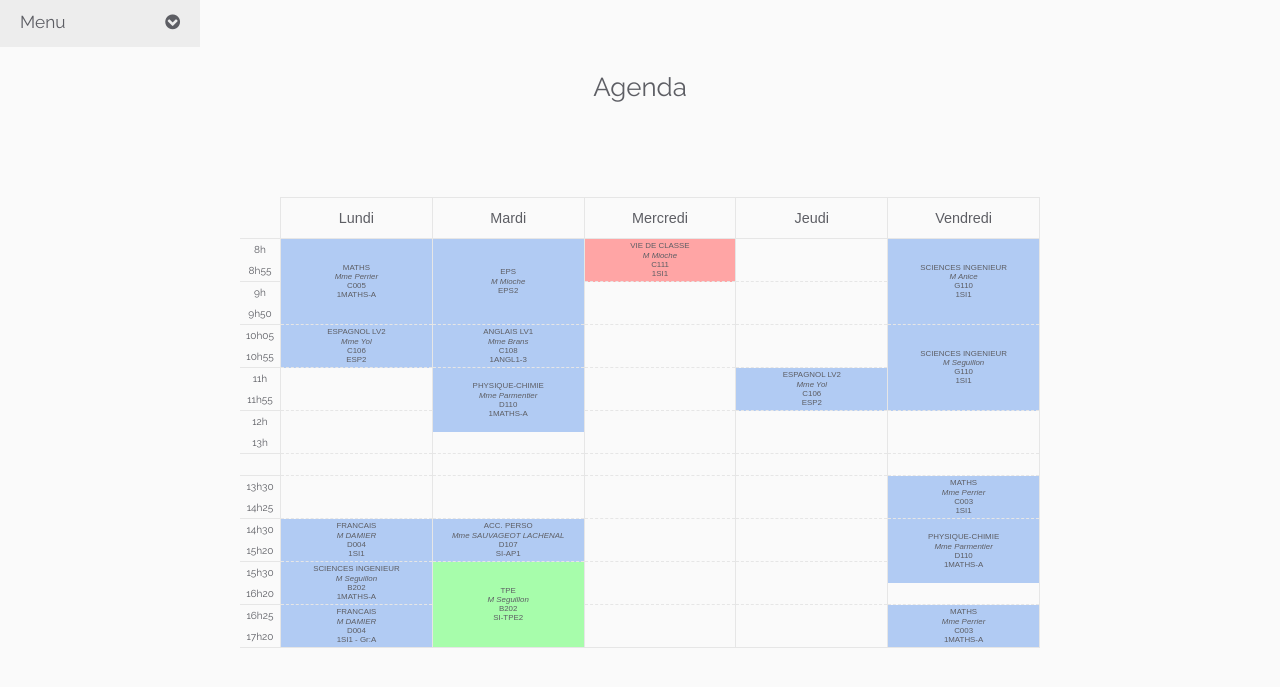
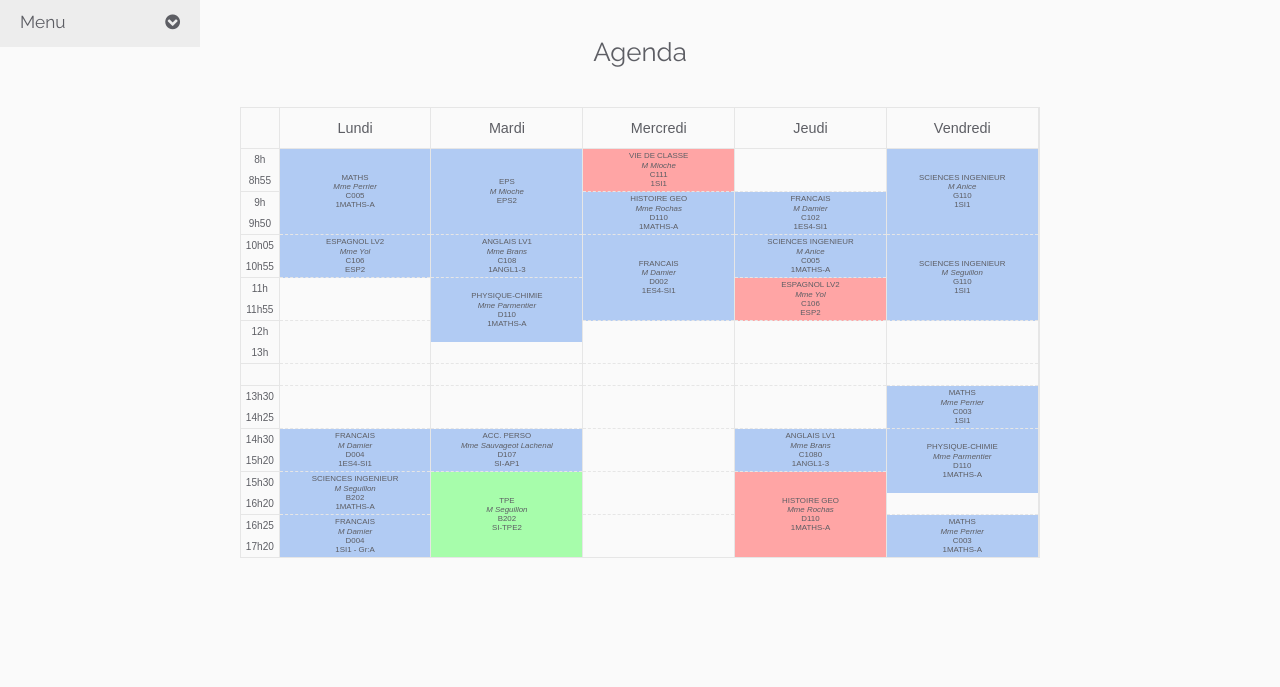
Before and after one commit to LaBrush/Maquette_Agenda, a plain HTML site: page index.html in a window 1280 px wide. Shown: the part 53-740 px from the top of the page. Drawn offline with Linux system fonts and the light colour scheme.

Commit message:
Finish the scheduler

```diff
--- a/index.html
+++ b/index.html
@@ -52,77 +52,17 @@
 		</article>
 
 		<article class="article">
-			<table class="hour">
-				<tr>
-					<th></th>
-				</tr>
-				<tr>
-					<td>8h</td>
-				</tr>
-				<tr>
-					<td class="bordered">8h55</td>
-				</tr>
-				<tr>
-					<td>9h</td>
-				</tr>
-				<tr>
-					<td class="bordered">9h50</td>
-				</tr>
-				<tr>
-					<td>10h05</td>
-				</tr>
-				<tr>
-					<td class="bordered">10h55</td>
-				</tr>
-				<tr>
-					<td>11h</td>
-				</tr>
-				<tr>
-					<td class="bordered">11h55</td>
-				</tr>
-				<tr>
-					<td>12h</td>
-				</tr>
-				<tr>
-					<td class="bordered">13h</td>
-				</tr>
-				<tr>
-					<td class="bordered"></td>
-				</tr>
-				<tr>
-					<td>13h30</td>
-				</tr>
-				<tr>
-					<td class="bordered">14h25</td>
-				</tr>
-				<tr>
-					<td>14h30</td>
-				</tr>
-				<tr>
-					<td class="bordered">15h20</td>
-				</tr>
-				<tr>
-					<td>15h30</td>
-				</tr>
-				<tr>
-					<td class="bordered">16h20</td>
-				</tr>
-				<tr>
-					<td>16h25</td>
-				</tr>
-				<tr>
-					<td class="bordered last">17h20</td>
-				</tr>
-			</table>
 			<table class="edt">
 				<tr>
+					<td class="hour bottom-solid"></td>
 					<th>Lundi</th>
 					<th>Mardi</th>
 					<th>Mercredi</th>
 					<th>Jeudi</th>
 					<th>Vendredi</th>
 				</tr>
-				<tr>
+				<tr id="8h">
+					<td class="hour">8h</td>
 					<td rowspan="4" class="cour">
 						<span class="info-cours">MATHS</span>
 						<span class="info-cours"><em>Mme Perrier</em></span>
@@ -149,18 +89,30 @@
 						<span class="info-cours">1SI1</span>
 					</td>
 				</tr>
-				<tr class="bottom-dashed">
+				<tr id="8h30" class="bottom-dashed">
+					<td class="hour bottom-solid">8h55</td>
 					<td></td>
 				</tr>
-				<tr>
-					<td></td>
-					<td></td>
+				<tr id="9h">
+					<td class="hour">9h</td>
+					<td rowspan="2" class="cour">
+						<span class="info-cours">HISTOIRE GEO</span>
+						<span class="info-cours"><em>Mme Rochas</em></span>
+						<span class="info-cours">D110</span>
+						<span class="info-cours">1MATHS-A</span>
+					</td>
+					<td rowspan="2" class="cour">
+						<span class="info-cours">FRANCAIS</span>
+						<span class="info-cours"><em>M Damier</em></span>
+						<span class="info-cours">C102</span>
+						<span class="info-cours">1ES4-SI1</span>
+					</td>
 				</tr>
-				<tr class="bottom-dashed">
-					<td></td>
-					<td></td>
+				<tr id="9h30" class="bottom-dashed">
+					<td class="hour bottom-solid">9h50</td>
 				</tr>
-				<tr>
+				<tr id="10h">
+					<td class="hour">10h05</td>
 					<td rowspan="2" class="cour">
 						<span class="info-cours">ESPAGNOL LV2</span>
 						<span class="info-cours"><em>Mme Yol</em></span>
@@ -173,8 +125,18 @@
 						<span class="info-cours">C108</span>
 						<span class="info-cours">1ANGL1-3</span>
 					</td>
-					<td></td>
-					<td></td>
+					<td rowspan="4" class="cour">
+						<span class="info-cours">FRANCAIS</span>
+						<span class="info-cours"><em>M Damier</em></span>
+						<span class="info-cours">D002</span>
+						<span class="info-cours">1ES4-SI1</span>
+					</td>
+					<td rowspan="2" class="cour">
+						<span class="info-cours">SCIENCES INGENIEUR</span>
+						<span class="info-cours"><em>M Anice</em></span>
+						<span class="info-cours">C005</span>
+						<span class="info-cours">1MATHS-A</span>
+					</td>
 					<td rowspan="4" class="cour">
 						<span class="info-cours">SCIENCES INGENIEUR</span>
 						<span class="info-cours"><em>M Seguillon</em></span>
@@ -182,11 +144,11 @@
 						<span class="info-cours">1SI1</span>
 					</td>
 				</tr>
-				<tr class="bottom-dashed">
-					<td></td>
-					<td></td>
+				<tr id="10h30" class="bottom-dashed">
+					<td class="hour bottom-solid">10h55</td>
 				</tr>
-				<tr>
+				<tr id="11h">
+					<td class="hour">11h</td>
 					<td></td>
 					<td rowspan="3" class="cour">
 						<span class="info-cours">PHYSIQUE-CHIMIE</span>
@@ -194,38 +156,41 @@
 						<span class="info-cours">D110</span>
 						<span class="info-cours">1MATHS-A</span>
 					</td>
-					<td></td>
-					<td rowspan="2" class="cour">
+					<td rowspan="2" class="cour-annule">
 						<span class="info-cours">ESPAGNOL LV2</span>
 						<span class="info-cours"><em>Mme Yol</em></span>
 						<span class="info-cours">C106</span>
 						<span class="info-cours">ESP2</span>
 				</tr>
-				<tr class="bottom-dashed">
-					<td></td>
+				<tr id="11h30" class="bottom-dashed">
+					<td class="hour bottom-solid">11h55</td>
 					<td></td>
 				</tr>
-				<tr>
+				<tr id="12h">
+					<td class="hour">12h</td>
 					<td></td>
 					<td></td>
 					<td></td>
 					<td></td>
 				</tr>
-				<tr class="bottom-dashed">
+				<tr id="12h30" class="bottom-dashed">
+					<td class="hour bottom-solid">13h</td>
 					<td></td>
 					<td></td>
 					<td></td>
 					<td></td>
 					<td></td>
 				</tr>
-				<tr class="bottom-dashed">
+				<tr id="13h" class="bottom-dashed">
+					<td class="bottom-solid"></td>
 					<td></td>
 					<td></td>
 					<td></td>
 					<td></td>
 					<td></td>
 				</tr>
-				<tr>
+				<tr id="13h30">
+					<td class="hour">13h30</td>
 					<td></td>
 					<td></td>
 					<td></td>
@@ -237,27 +202,34 @@
 						<span class="info-cours">1SI1</span>
 					</td>
 				</tr>
-				<tr class="bottom-dashed">
+				<tr id="14h" class="bottom-dashed">
+					<td class="hour bottom-solid">14h25</td>
 					<td></td>
 					<td></td>
 					<td></td>
 					<td></td>
 				</tr>
-				<tr>
+				<tr id="14h30">
+					<td class="hour">14h30</td>
 					<td rowspan="2" class="cour">
 						<span class="info-cours">FRANCAIS</span>
-						<span class="info-cours"><em>M DAMIER</em></span>
+						<span class="info-cours"><em>M Damier</em></span>
 						<span class="info-cours">D004</span>
-						<span class="info-cours">1SI1</span>
+						<span class="info-cours">1ES4-SI1</span>
 					</td>
 					<td rowspan="2" class="cour">
 						<span class="info-cours">ACC. PERSO</span>
-						<span class="info-cours"><em>Mme SAUVAGEOT LACHENAL</em></span>
+						<span class="info-cours"><em>Mme Sauvageot Lachenal</em></span>
 						<span class="info-cours">D107</span>
 						<span class="info-cours">SI-AP1</span>
 					</td>
 					<td></td>
-					<td></td>
+					<td rowspan="2" class="cour">
+						<span class="info-cours">ANGLAIS LV1</span>
+						<span class="info-cours"><em>Mme Brans</em></span>
+						<span class="info-cours">C1080</span>
+						<span class="info-cours">1ANGL1-3</span>
+					</td>
 					<td rowspan="3" class="cour">
 						<span class="info-cours">PHYSIQUE-CHIMIE</span>
 						<span class="info-cours"><em>Mme Parmentier</em></span>
@@ -265,11 +237,13 @@
 						<span class="info-cours">1MATHS-A</span>
 					</td>
 				</tr>
-				<tr class="bottom-dashed">
+				<tr id="15h" class="bottom-dashed">
+					<td class="hour bottom-solid">15h20</td>
 					<td></td>
 					<td></td>
 				</tr>
-				<tr>
+				<tr id="15h30">
+					<td class="hour">15h30</td>
 					<td rowspan="2" class="cour">
 						<span class="info-cours">SCIENCES INGENIEUR</span>
 						<span class="info-cours"><em>M Seguillon</em></span>
@@ -283,21 +257,26 @@
 						<span class="info-cours">SI-TPE2</span>
 					</td>
 					<td></td>
-					<td></td>
+					<td rowspan="4" class="cour-annule">
+						<span class="info-cours">HISTOIRE GEO</span>
+						<span class="info-cours"><em>Mme Rochas</em></span>
+						<span class="info-cours">D110</span>
+						<span class="info-cours">1MATHS-A</span>
+					</td>
 				</tr>
-				<tr class="bottom-dashed">
-					<td></td>
+				<tr id="16h" class="bottom-dashed">
+					<td class="hour bottom-solid">16h20</td>
 					<td></td>
 					<td></td>
 				</tr>
-				<tr>
+				<tr id="16h30">
+					<td class="hour">16h25</td>
 					<td rowspan="2" class="cour">
 						<span class="info-cours">FRANCAIS</span>
-						<span class="info-cours"><em>M DAMIER</em></span>
+						<span class="info-cours"><em>M Damier</em></span>
 						<span class="info-cours">D004</span>
 						<span class="info-cours">1SI1 - Gr:A</span>
 					</td>
-					<td></td>
 					<td></td>
 					<td rowspan="2" class="cour">
 						<span class="info-cours">MATHS</span>
@@ -306,8 +285,8 @@
 						<span class="info-cours">1MATHS-A</span>
 					</td>
 				</tr>
-				<tr>
-					<td></td>
+				<tr id="17h">
+					<td class="hour bottom-solid">17h20</td>
 					<td></td>
 				</tr>
 			</table>
--- a/sass/partials/_layout.scss
+++ b/sass/partials/_layout.scss
@@ -195,14 +195,14 @@ $cour-ajoute: 	#a7fdab;
 .section
 {
 	width: 100%;
-	padding: 90px 10% 20px 10%;
+	padding: 60px 10% 20px 10%;
 
 	@include box-sizing(border-box);
 }
 
 .article
 {
-	margin: 40px auto 60px auto;
+	margin: 35px auto;
 	background: $article;
 	max-width: 800px;
 	@include pie-clearfix;
@@ -210,48 +210,17 @@ $cour-ajoute: 	#a7fdab;
 
 .section-title
 {
-	margin: 40px;
+	margin: 10px;
 	text-align: center;
 	font-size: 1.8em;
 }
 
 
-.hour
-{
-	float: left;
-	width: 5%;
-
-	th
-	{
-		border-bottom: 1px $edt-border solid;
-		height: 41px;
-		text-align: center;
-		width: 5%;
-	}
-
-	td
-	{
-		text-align: center;
-		height: 21px;
-		font-size: 0.7em;
-	}
-
-	.bordered
-	{
-		border-bottom: 1px $edt-border solid;
-	}
-
-	.last
-	{
-		height: 21px;
-	}
-}
-
 .edt
 {
 	float: left;
 	border: 1px $edt-border solid;
-	width: 95%;
+	width: 100%;
 	font-family: arial;
 
 	th
@@ -276,6 +245,11 @@ $cour-ajoute: 	#a7fdab;
 		border-bottom: 1px $edt-border dashed;
 	}
 
+	.bottom-solid
+	{
+		border-bottom: 1px $edt-border solid;
+	}
+
 	.info-cours
 	{
 		display: block;
@@ -286,6 +260,18 @@ $cour-ajoute: 	#a7fdab;
 			font-size: 1em;
 		}
 	}
+
+	.hour
+	{
+		text-align: center;
+		height: 21px;
+		font-size: 0.7em;
+	}
+
+	.last
+	{
+		height: 21px;
+	}
 }
 
 .cour {background: $cour;}
```
Also changed, not shown: stylesheets/main.css.
